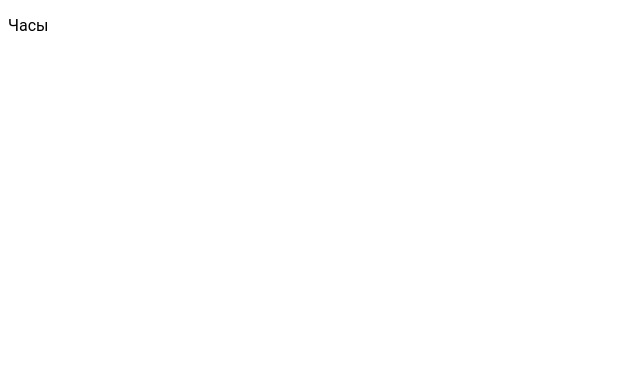
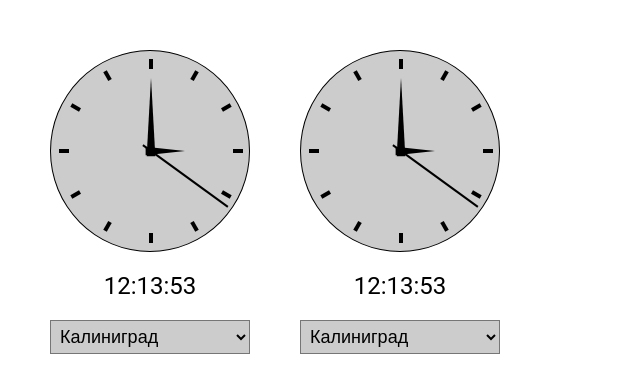
Before and after one commit to StMelik/clocks, a React (Create React App) app: page / in a window 1280 px wide. Shown: the top 392 px of the page, without its empty margins (0-640 px from the left). Built offline with nearby package versions, Linux system fonts and the light colour scheme.

Commit message:
feat: верстка часов

```diff
--- a/src/components/App.jsx
+++ b/src/components/App.jsx
@@ -1,7 +1,10 @@
+import Clock from './Clock/Clock'
+
 function App() {
   return (
     <div className="app">
-      <p>Часы</p>
+      <Clock />
+      <Clock />
     </div>
   )
 }
--- /dev/null
+++ b/src/components/Clock/Clock.css
@@ -0,0 +1,86 @@
+.clock {
+  display: flex;
+  flex-direction: column;
+  row-gap: 20px;
+  width: 200px;
+}
+
+.clock__arrow {
+  position: relative;
+  height: 200px;
+  border: 1px solid #000;
+  border-radius: 50%;
+  background-color: #cccccc;
+}
+
+.clock__time-serif,
+.clock__time-arrow {
+  position: absolute;
+  width: 200px;
+  height: 200px;
+}
+
+.clock__time-serif::before {
+  content: '';
+  position: absolute;
+  top: 50%;
+  left: 50%;
+  transform: translate(-50%, -92px);
+  width: 4px;
+  height: 10px;
+  background-color: #000;
+}
+
+.clock__time-arrow::before {
+  content: '';
+  position: absolute;
+  top: 50%;
+  left: 50%;
+  background-repeat: no-repeat;
+  background-position: center;
+  background-size: contain;
+}
+
+.clock__time-arrow_hour {
+  transform: rotate(90deg);
+}
+
+.clock__time-arrow_hour::before {
+  transform: translate(-50%, -34px);
+  background-image: url('../../assets/icons/hour-icon.svg');
+  width: 12px;
+  height: 40px;
+}
+
+.clock__time-arrow_minute {
+  transform: rotate(-0deg);
+}
+
+.clock__time-arrow_minute::before {
+  transform: translate(-50%, -74px);
+  background-image: url('../../assets/icons/minute-icon.svg');
+  width: 12px;
+  height: 80px;
+}
+
+.clock__time-arrow_second {
+  transform: rotate(126deg);
+}
+
+.clock__time-arrow_second::before {
+  transform: translate(-50%, -95px);
+  width: 2px;
+  height: 105px;
+  background-color: #000;
+}
+
+.clock__numeric {
+  text-align: center;
+  font-size: 24px;
+}
+
+.clock__zone {
+  background-color: #cccccc;
+  padding: 5px;
+  font-size: 18px;
+}
--- /dev/null
+++ b/src/components/Clock/Clock.jsx
@@ -0,0 +1,33 @@
+import './Clock.css'
+import timeZones from '../../utils/timezones.json'
+
+function Clock() {
+  return (
+    <div className="clock">
+      <div className="clock__arrow">
+        {Array(12)
+          .fill(1)
+          .map((n, i) => (
+            <div
+              key={i}
+              className="clock__time-serif"
+              style={{ transform: `rotate(${i * 30}deg)` }}
+            />
+          ))}
+        <div className="clock__time-arrow clock__time-arrow_second" />
+        <div className="clock__time-arrow clock__time-arrow_minute" />
+        <div className="clock__time-arrow clock__time-arrow_hour" />
+      </div>
+      <div className="clock__numeric">12:13:53</div>
+      <select className="clock__zone" name="zone">
+        {timeZones.map(({ name, timezone }) => (
+          <option key={timezone} value={timezone}>
+            {name}
+          </option>
+        ))}
+      </select>
+    </div>
+  )
+}
+
+export default Clock
--- a/src/styles/index.css
+++ b/src/styles/index.css
@@ -1,5 +1,17 @@
+* {
+  margin: 0;
+  padding: 0;
+}
+
 body {
   font-family: 'Roboto', sans-serif;
   -webkit-font-smoothing: antialiased;
   -moz-osx-font-smoothing: grayscale;
 }
+
+.app {
+  padding: 50px;
+  display: flex;
+  flex-wrap: wrap;
+  gap: 50px;
+}
--- /dev/null
+++ b/src/utils/timezones.json
@@ -0,0 +1,46 @@
+[
+  {
+    "timezone": "+2",
+    "name": "Калиниград"
+  },
+  {
+    "timezone": "+3",
+    "name": "Москва"
+  },
+  {
+    "timezone": "+4",
+    "name": "Самара"
+  },
+  {
+    "timezone": "+5",
+    "name": "Екатеринбург"
+  },
+  {
+    "timezone": "+6",
+    "name": "Омск"
+  },
+  {
+    "timezone": "+7",
+    "name": "Красноярск"
+  },
+  {
+    "timezone": "+8",
+    "name": "Иркутск"
+  },
+  {
+    "timezone": "+9",
+    "name": "Якутск"
+  },
+  {
+    "timezone": "+10",
+    "name": "Владивосток"
+  },
+  {
+    "timezone": "+11",
+    "name": "Магадан"
+  },
+  {
+    "timezone": "+12",
+    "name": "Петропавловск-Камчатский"
+  }
+]
```
Also changed, not shown: src/assets/icons/hour-icon.svg (added), src/assets/icons/minute-icon.svg (added).
